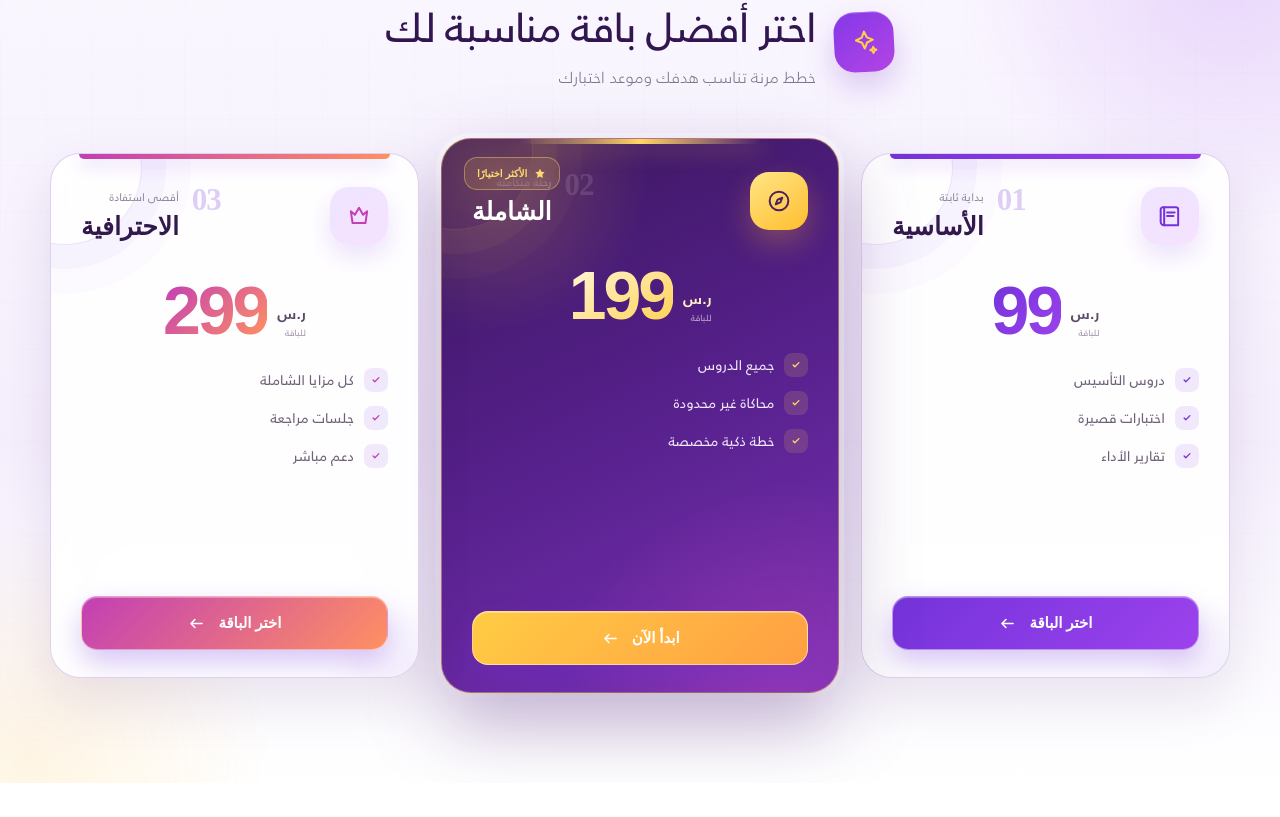
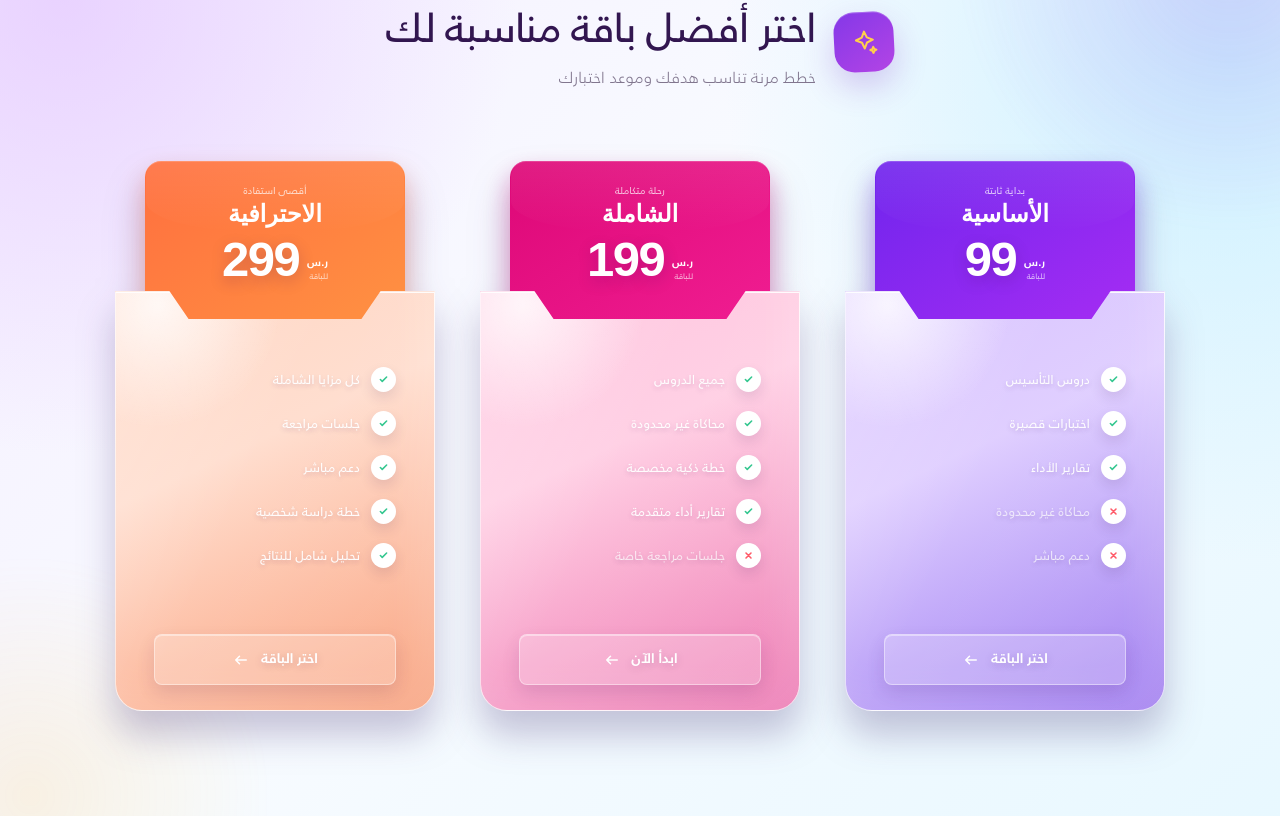
Before and after one commit to KareemPro-Hub/qudrat-maghrabi, a React (Vite) app: page / in a window 1280 px wide. Shown: the part 2283-3100 px from the top of the page. Built offline with nearby package versions, Linux system fonts and the light colour scheme; no server answers; a web font is replaced by a local one.

Commit message:
pricing: rebuild section with cap+pocket design (exact port from reference zip)

```diff
--- a/src/pages/Home.tsx
+++ b/src/pages/Home.tsx
@@ -24,22 +24,37 @@ const valuePoints = [
 
 const plans = [
   {
-    key: 'basic', number: '01', kicker: 'بداية ثابتة', name: 'الأساسية', price: '99',
-    features: ['دروس التأسيس', 'اختبارات قصيرة', 'تقارير الأداء'],
-    cta: 'اختر الباقة', extra: 'qm-basic',
-    icon: <><path d="M6 4.5h11a2 2 0 0 1 2 2V20H7a3 3 0 0 1-3-3V6.5a2 2 0 0 1 2-2Z" /><path d="M7 4.5V20M9.5 9H16M9.5 12H15" /></>,
+    key: 'basic', kicker: 'بداية ثابتة', name: 'الأساسية', price: '99',
+    features: [
+      { text: 'دروس التأسيس', ok: true },
+      { text: 'اختبارات قصيرة', ok: true },
+      { text: 'تقارير الأداء', ok: true },
+      { text: 'محاكاة غير محدودة', ok: false },
+      { text: 'دعم مباشر', ok: false },
+    ],
+    cta: 'اختر الباقة', extra: '',
   },
   {
-    key: 'hot', number: '02', kicker: 'رحلة متكاملة', name: 'الشاملة', price: '199',
-    features: ['جميع الدروس', 'محاكاة غير محدودة', 'خطة ذكية مخصصة'],
-    cta: 'ابدأ الآن', extra: 'qm-hot', popular: true,
-    icon: <><circle cx="12" cy="12" r="8" /><path d="m14.8 9.2-1.6 4-4 1.6 1.6-4 4-1.6Z" /></>,
+    key: 'hot', kicker: 'رحلة متكاملة', name: 'الشاملة', price: '199',
+    features: [
+      { text: 'جميع الدروس', ok: true },
+      { text: 'محاكاة غير محدودة', ok: true },
+      { text: 'خطة ذكية مخصصة', ok: true },
+      { text: 'تقارير أداء متقدمة', ok: true },
+      { text: 'جلسات مراجعة خاصة', ok: false },
+    ],
+    cta: 'ابدأ الآن', extra: ' qm-hot',
   },
   {
-    key: 'pro', number: '03', kicker: 'أقصى استفادة', name: 'الاحترافية', price: '299',
-    features: ['كل مزايا الشاملة', 'جلسات مراجعة', 'دعم مباشر'],
-    cta: 'اختر الباقة', extra: 'qm-pro',
-    icon: <><path d="m5 8 3.5 3L12 5l3.5 6L19 8l-1.5 10h-11L5 8Z" /><path d="M7 18h10" /></>,
+    key: 'pro', kicker: 'أقصى استفادة', name: 'الاحترافية', price: '299',
+    features: [
+      { text: 'كل مزايا الشاملة', ok: true },
+      { text: 'جلسات مراجعة', ok: true },
+      { text: 'دعم مباشر', ok: true },
+      { text: 'خطة دراسة شخصية', ok: true },
+      { text: 'تحليل شامل للنتائج', ok: true },
+    ],
+    cta: 'اختر الباقة', extra: ' qm-pro',
   },
 ]
 
@@ -197,26 +212,25 @@ export default function Home() {
 
           <div className="qm-price-grid">
             {plans.map((plan) => (
-              <article key={plan.key} className={`qm-price-card ${plan.extra}${plan.popular ? ' qm-hot' : ''}`}>
-                <span className="qm-plan-aura" aria-hidden="true" />
-                {plan.popular && (
-                  <span className="qm-popular">
-                    <svg viewBox="0 0 24 24"><path d="m12 3 2.5 5.3L20 9l-4 4 .9 5.7-4.9-2.6-4.9 2.6L8 13 4 9l5.5-.7L12 3Z" /></svg>
-                    الأكثر اختيارًا
-                  </span>
-                )}
-                <header className="qm-plan-head">
-                  <span className="qm-plan-icon" aria-hidden="true"><svg viewBox="0 0 24 24">{plan.icon}</svg></span>
-                  <span className="qm-plan-number">{plan.number}</span>
-                  <div><small>{plan.kicker}</small><h3>{plan.name}</h3></div>
+              <article key={plan.key} className={`qm-price-card${plan.extra}`}>
+                <header className="qm-price-cap">
+                  <small>{plan.kicker}</small>
+                  <h3>{plan.name}</h3>
+                  <div className="qm-price-lockup"><strong>{plan.price}</strong><span>ر.س<small>للباقة</small></span></div>
                 </header>
-                <div className="qm-price-lockup"><strong>{plan.price}</strong><span>ر.س<small>للباقة</small></span></div>
-                <ul>
-                  {plan.features.map((f) => (
-                    <li key={f}><svg viewBox="0 0 24 24"><path d="m7 12 3 3 7-7" /></svg><span>{f}</span></li>
-                  ))}
-                </ul>
-                <Link to="/register">{plan.cta} <svg viewBox="0 0 24 24"><path d="M19 12H5m5-5-5 5 5 5" /></svg></Link>
+                <div className="qm-price-pocket">
+                  <ul>
+                    {plan.features.map((f) => (
+                      <li key={f.text} className={f.ok ? undefined : 'qm-unavailable'}>
+                        {f.ok
+                          ? <svg viewBox="0 0 24 24"><path d="m7 12 3 3 7-7" /></svg>
+                          : <svg viewBox="0 0 24 24"><path d="m8 8 8 8M16 8l-8 8" /></svg>}
+                        <span>{f.text}</span>
+                      </li>
+                    ))}
+                  </ul>
+                  <Link to="/register">{plan.cta} <svg viewBox="0 0 24 24"><path d="M19 12H5m5-5-5 5 5 5" /></svg></Link>
+                </div>
               </article>
             ))}
           </div>
--- a/src/styles/home.css
+++ b/src/styles/home.css
@@ -179,8 +179,7 @@
 .qm-value-grid p { font-size: 13px; line-height: 1.55; margin: 0; color: var(--qm-muted); }
 
 /* ---------- Pricing ---------- */
-.qm-pricing { position: relative; isolation: isolate; overflow: hidden; background: linear-gradient(180deg,#fbf8ff 0%,#f5effd 62%,#fff 100%); }
-.qm-pricing::before { content: ""; position: absolute; z-index: -2; inset: 0; opacity: .42; background-image: linear-gradient(rgba(122,54,218,.035) 1px,transparent 1px), linear-gradient(90deg,rgba(122,54,218,.035) 1px,transparent 1px); background-size: 46px 46px; mask-image: linear-gradient(to bottom, transparent, #000 20%, #000 75%, transparent); }
+.qm-pricing { position: relative; isolation: isolate; overflow: hidden; background: radial-gradient(circle at 5% 12%,rgba(224,190,255,.58),transparent 31%), radial-gradient(circle at 96% 18%,rgba(189,237,255,.72),transparent 35%), linear-gradient(135deg,#f5edff 0%,#f8fbff 48%,#e8f8ff 100%); }
 .qm-pricing-glow { position: absolute; z-index: -1; border-radius: 50%; filter: blur(5px); pointer-events: none; }
 .qm-pricing-glow-one { width: 560px; height: 560px; right: -230px; top: -210px; background: radial-gradient(circle, rgba(154,62,233,.18), transparent 69%); }
 .qm-pricing-glow-two { width: 500px; height: 500px; left: -220px; bottom: -230px; background: radial-gradient(circle, rgba(255,184,43,.13), transparent 68%); }
@@ -189,50 +188,46 @@
 .qm-pricing-heading-icon svg { width: 29px; height: 29px; fill: none; stroke: currentColor; stroke-width: 1.7; stroke-linecap: round; stroke-linejoin: round; }
 .qm-pricing-heading h2 { font-size: 42px; letter-spacing: -1.2px; color: #321650; margin: 0; }
 .qm-pricing-heading .qm-section-sub { margin: 8px 0 0; font-size: 16px; font-weight: 300; color: var(--qm-muted); }
-.qm-price-grid { margin-top: 64px; display: grid; grid-template-columns: 1fr 1.08fr 1fr; gap: 22px; align-items: stretch; direction: rtl; position: relative; z-index: 2; }
-.qm-price-card { --card-accent: #7433da; --card-accent-2: #9c42ed; position: relative; isolation: isolate; overflow: hidden; min-height: 525px; display: flex; flex-direction: column; padding: 30px 30px 27px; background: rgba(255,255,255,.92); border: 1px solid rgba(221,206,239,.95); border-radius: 30px; box-shadow: 0 22px 55px rgba(55,23,87,.1), inset 0 1px 0 #fff; text-align: right; color: #32194d; transition: transform .38s cubic-bezier(.2,.8,.2,1), box-shadow .38s ease, border-color .38s ease; backdrop-filter: blur(14px); animation: qmPlanEnter .72s cubic-bezier(.2,.8,.2,1) both; }
+/* بطاقات الأسعار — غطاء علوي + جيب زجاجي (طبق الأصل من التصميم المرجعي) */
+.qm-price-grid { width: 100%; max-width: 1050px; margin: 72px auto 0; display: grid; grid-template-columns: repeat(3, 320px); justify-content: center; gap: 45px; align-items: end; direction: rtl; position: relative; z-index: 2; }
+.qm-price-card { --card-accent: #7025ed; --card-accent-2: #a52cf3; --pocket-top: #d9c4ff; --pocket-bottom: #9d77ef; position: relative; isolation: isolate; overflow: visible; width: 320px; padding: 0; border: 0; background: transparent; color: #fff; text-align: center; filter: drop-shadow(0 24px 18px rgba(47,29,98,.25)); transition: transform .38s cubic-bezier(.2,.8,.2,1), filter .38s ease; animation: qmPocketCardIn .72s cubic-bezier(.2,.8,.2,1) both; }
 .qm-price-card:nth-child(2) { animation-delay: .1s; }
 .qm-price-card:nth-child(3) { animation-delay: .2s; }
-.qm-price-card.qm-pro { --card-accent: #c23fb5; --card-accent-2: #ff9062; }
-@keyframes qmPlanEnter { from { opacity: 0; transform: translateY(28px) rotateX(3deg); } to { opacity: 1; transform: translateY(0) rotateX(0); } }
-.qm-price-card::before { content: ""; position: absolute; z-index: 2; top: 0; right: 28px; left: 28px; height: 5px; border-radius: 0 0 8px 8px; background: linear-gradient(90deg, var(--card-accent), var(--card-accent-2)); box-shadow: 0 5px 17px rgba(116,51,218,.3); }
-.qm-price-card::after { content: ""; position: absolute; z-index: -1; width: 155px; height: 155px; left: -64px; top: -64px; border: 1px solid rgba(116,51,218,.14); border-radius: 50%; box-shadow: 0 0 0 24px rgba(116,51,218,.04), 0 0 0 49px rgba(116,51,218,.02); }
-.qm-price-card:hover { transform: translateY(-10px); border-color: rgba(116,51,218,.28); box-shadow: 0 32px 72px rgba(62,27,99,.17), inset 0 1px 0 #fff; }
-.qm-plan-aura { position: absolute; z-index: -1; width: 210px; height: 210px; right: -115px; bottom: -120px; border-radius: 50%; background: radial-gradient(circle, rgba(116,51,218,.11), transparent 68%); pointer-events: none; }
-.qm-plan-head { display: flex; align-items: center; gap: 13px; min-height: 64px; }
-.qm-plan-icon { width: 58px; height: 58px; flex: 0 0 58px; display: grid; place-items: center; border-radius: 19px; background: linear-gradient(145deg, #efe4ff, #f5e2ff); color: var(--card-accent); box-shadow: 0 11px 25px rgba(116,51,218,.14); transition: transform .35s cubic-bezier(.2,.8,.2,1); }
-.qm-price-card:hover .qm-plan-icon { transform: rotate(-7deg) scale(1.07); }
-.qm-plan-icon svg { width: 28px; height: 28px; fill: none; stroke: currentColor; stroke-width: 1.7; stroke-linecap: round; stroke-linejoin: round; }
-.qm-plan-head > div { padding-top: 2px; }
-.qm-plan-head small { display: block; color: #94889d; font-size: 11px; font-weight: 500; margin-bottom: 3px; }
-.qm-plan-head h3 { margin: 0; font-size: 25px; font-weight: 900; }
-.qm-plan-number { margin-inline-start: auto; align-self: flex-start; color: rgba(116,51,218,.24); font: 900 31px/1 'FrutigerArabic'; letter-spacing: -1px; }
-.qm-price-lockup { display: flex; align-items: flex-end; justify-content: center; gap: 10px; margin: 35px 0 29px; direction: ltr; }
-.qm-price-lockup strong { display: block; font-size: 68px; line-height: .82; font-weight: 900; letter-spacing: -3px; background: linear-gradient(135deg, var(--card-accent), var(--card-accent-2)); -webkit-background-clip: text; background-clip: text; color: transparent; }
-.qm-price-lockup > span { display: flex; flex-direction: column; align-items: flex-start; color: #5d4c69; font-size: 15px; font-weight: 700; line-height: 1.15; direction: rtl; }
-.qm-price-lockup > span small { margin-top: 5px; color: #a397ab; font-size: 9px; font-weight: 500; }
-.qm-price-card ul { list-style: none; padding: 0; margin: 0 0 27px; display: grid; gap: 14px; color: #6e6078; line-height: 1.4; }
-.qm-price-card li { display: flex; align-items: center; gap: 10px; font-size: 14px; font-weight: 500; }
-.qm-price-card li svg { width: 24px; height: 24px; flex: 0 0 24px; padding: 5px; border-radius: 8px; background: rgba(116,51,218,.1); color: var(--card-accent); fill: none; stroke: currentColor; stroke-width: 2.2; stroke-linecap: round; stroke-linejoin: round; }
-.qm-price-card button, .qm-price-card a { margin-top: auto; width: 100%; min-height: 54px; display: flex; align-items: center; justify-content: center; gap: 12px; padding: 14px 20px; border: 1px solid rgba(255,255,255,.45); border-radius: 16px; background: linear-gradient(135deg, var(--card-accent), var(--card-accent-2)); color: #fff; font: 800 15px 'FrutigerArabic'; cursor: pointer; box-shadow: 0 13px 28px rgba(116,51,218,.28), inset 0 1px 0 rgba(255,255,255,.32); text-decoration: none; }
-.qm-price-card button svg, .qm-price-card a svg { width: 19px; height: 19px; fill: none; stroke: currentColor; stroke-width: 2; stroke-linecap: round; stroke-linejoin: round; transition: transform .25s ease; }
-.qm-price-card button:hover svg, .qm-price-card a:hover svg { transform: translateX(-5px); }
-.qm-price-card.qm-hot { --card-accent: #ffcc43; --card-accent-2: #ff9f43; min-height: 555px; margin: -15px 0; background: radial-gradient(circle at 13% 7%, rgba(255,198,67,.22), transparent 25%), radial-gradient(circle at 85% 100%, rgba(230,77,181,.24), transparent 33%), linear-gradient(155deg, #3a175d 0%, #55208a 48%, #7830b5 100%); color: #fff; border: 1px solid rgba(255,210,91,.42); box-shadow: 0 30px 76px rgba(73,27,115,.34), 0 0 0 5px rgba(255,255,255,.6); transform: translateY(-4px); }
-.qm-price-card.qm-hot::before { right: 74px; left: 74px; background: linear-gradient(90deg, transparent, #ffd763, transparent); box-shadow: 0 5px 22px rgba(255,206,67,.4); }
-.qm-price-card.qm-hot::after { border-color: rgba(255,211,84,.12); box-shadow: 0 0 0 24px rgba(255,211,84,.04), 0 0 0 49px rgba(255,211,84,.025); }
-.qm-price-card.qm-hot:hover { transform: translateY(-14px); border-color: rgba(255,215,101,.72); box-shadow: 0 39px 90px rgba(73,27,115,.43), 0 0 0 5px rgba(255,255,255,.75); }
-.qm-price-card.qm-hot .qm-plan-icon { background: linear-gradient(145deg,#ffe685,#ffbd2e); color: #4b225f; box-shadow: 0 13px 30px rgba(255,183,32,.28); }
-.qm-price-card.qm-hot .qm-plan-head small { color: #cdb9df; }
-.qm-price-card.qm-hot .qm-plan-head h3 { color: #fff; }
-.qm-price-card.qm-hot .qm-plan-number { color: rgba(255,255,255,.12); }
-.qm-price-card.qm-hot .qm-price-lockup strong { background: linear-gradient(145deg,#fff7d9,#ffd151); -webkit-background-clip: text; background-clip: text; color: transparent; }
-.qm-price-card.qm-hot .qm-price-lockup > span { color: #fff1c8; }
-.qm-price-card.qm-hot .qm-price-lockup > span small { color: #baa7cb; }
-.qm-price-card.qm-hot ul { color: #f1e8fa; }
-.qm-price-card.qm-hot li svg { background: rgba(255,211,89,.14); color: #ffd866; }
-.qm-price-card.qm-hot button { background: linear-gradient(135deg,#ffdf70,#ffc235 60%,#ffad28); color: #3e2246; box-shadow: 0 15px 32px rgba(32,8,58,.35), inset 0 1px 0 rgba(255,255,255,.82); }
-.qm-popular { position: absolute; z-index: 4; top: 18px; left: 22px; display: flex; align-items: center; gap: 6px; padding: 8px 12px; border-radius: 13px; background: rgba(255,203,66,.13); border: 1px solid rgba(255,214,106,.42); color: #ffda70; font-size: 10px; font-weight: 800; backdrop-filter: blur(10px); }
-.qm-popular svg { width: 14px; height: 14px; fill: currentColor; stroke: none; }
+@keyframes qmPocketCardIn { from { opacity: 0; transform: translateY(30px); } to { opacity: 1; transform: none; } }
+.qm-price-card.qm-hot { --card-accent: #dd0877; --card-accent-2: #f01d91; --pocket-top: #ffc6df; --pocket-bottom: #eb73b0; }
+.qm-price-card.qm-pro { --card-accent: #ff6f3f; --card-accent-2: #ff9142; --pocket-top: #ffd7c5; --pocket-bottom: #f89e79; }
+.qm-price-card:hover { transform: translateY(-8px); filter: drop-shadow(0 30px 22px rgba(47,29,98,.3)); }
+.qm-price-cap { position: relative; z-index: 1; width: 260px; min-height: 158px; margin: 0 auto; padding: 20px 20px 36px; display: flex; flex-direction: column; align-items: center; justify-content: center; border-radius: 16px 16px 3px 3px; background: linear-gradient(145deg, var(--card-accent), var(--card-accent-2)); color: #fff; box-shadow: 0 13px 24px color-mix(in srgb, var(--card-accent) 34%, transparent), inset 0 1px 0 rgba(255,255,255,.24); }
+.qm-price-cap::before { content: ""; position: absolute; inset: 1px 1px auto; height: 44%; border-radius: 15px 15px 44% 44%; background: linear-gradient(180deg, rgba(255,255,255,.2), transparent); opacity: .42; pointer-events: none; }
+.qm-price-cap > small { position: relative; z-index: 1; margin: 0 0 2px; color: rgba(255,255,255,.72); font-size: 10px; font-weight: 400; }
+.qm-price-cap h3 { position: relative; z-index: 1; margin: 0 0 11px; color: #fff; font-size: 24px; font-weight: 900; line-height: 1.15; }
+.qm-price-lockup { position: relative; z-index: 1; margin: 0; display: flex; align-items: flex-end; justify-content: center; gap: 8px; direction: ltr; }
+.qm-price-lockup strong { display: block; color: #fff; font-size: 49px; line-height: .85; font-weight: 900; letter-spacing: -1.5px; text-shadow: 0 5px 15px rgba(62,12,85,.22); }
+.qm-price-lockup > span { display: flex; flex-direction: column; align-items: flex-start; color: #fff; font-size: 11px; font-weight: 700; line-height: 1.05; direction: rtl; }
+.qm-price-lockup > span small { margin-top: 3px; color: rgba(255,255,255,.7); font-size: 8px; font-weight: 400; }
+.qm-price-pocket { position: relative; z-index: 2; min-height: 420px; margin-top: -28px; padding: 72px 38px 25px; display: flex; flex-direction: column; border-radius: 0 0 27px 27px; clip-path: polygon(0 0, 17% 0, 23% 28px, 77% 28px, 83% 0, 100% 0, 100% 100%, 0 100%); background: radial-gradient(circle at 13% 3%, rgba(255,255,255,.78), transparent 25%), linear-gradient(155deg, var(--pocket-top) 0%, color-mix(in srgb, var(--pocket-top) 82%, #fff) 38%, var(--pocket-bottom) 100%); border: 1px solid rgba(255,255,255,.74); box-shadow: inset 0 1px 0 rgba(255,255,255,.9), inset -18px -20px 34px rgba(255,255,255,.12); color: #fff; backdrop-filter: blur(15px); }
+.qm-price-pocket::after { content: ""; position: absolute; inset: 0; z-index: -1; border-radius: inherit; background: linear-gradient(115deg, rgba(255,255,255,.24), transparent 43%, rgba(255,255,255,.06)); pointer-events: none; }
+.qm-price-pocket ul { list-style: none; padding: 0; margin: 0 0 22px; display: grid; gap: 13px; color: #fff; line-height: 1.4; text-align: right; }
+.qm-price-pocket li { display: flex; align-items: center; gap: 11px; min-height: 31px; font-size: 13px; font-weight: 400; color: rgba(255,255,255,.94); text-shadow: 0 2px 5px rgba(75,31,104,.18); }
+.qm-price-pocket li svg { width: 25px; height: 25px; flex: 0 0 25px; padding: 5px; border-radius: 50%; background: #fff; color: #35c790; fill: none; stroke: currentColor; stroke-width: 2.5; stroke-linecap: round; stroke-linejoin: round; box-shadow: 0 6px 13px rgba(55,21,84,.12); }
+.qm-price-pocket li.qm-unavailable { color: rgba(255,255,255,.68); }
+.qm-price-pocket li.qm-unavailable svg { color: #ff5a68; }
+.qm-price-pocket button, .qm-price-pocket a { position: relative; isolation: isolate; overflow: hidden; width: 100%; min-height: 49px; margin-top: auto; display: flex; align-items: center; justify-content: center; gap: 11px; padding: 11px 16px; border: 1px solid rgba(255,255,255,.42); border-radius: 8px; background: rgba(255,255,255,.22); color: #fff; font: 700 14px 'FrutigerArabic'; cursor: pointer; box-shadow: inset 0 1px 0 rgba(255,255,255,.42), 0 8px 18px rgba(69,28,99,.12); text-shadow: 0 2px 8px rgba(65,22,93,.18); text-decoration: none; }
+.qm-price-pocket button::after, .qm-price-pocket a::after { content: ""; position: absolute; z-index: -1; inset: -55% auto -55% -55%; width: 38%; transform: skewX(-22deg); background: linear-gradient(90deg, transparent, rgba(255,255,255,.75), transparent); transition: left .6s ease; }
+.qm-price-pocket button:hover::after, .qm-price-pocket a:hover::after { left: 130%; }
+.qm-price-pocket button svg, .qm-price-pocket a svg { width: 18px; height: 18px; fill: none; stroke: currentColor; stroke-width: 2; stroke-linecap: round; stroke-linejoin: round; transition: transform .25s ease; }
+.qm-price-pocket button:hover svg, .qm-price-pocket a:hover svg { transform: translateX(-5px); }
+@media (max-width: 1100px) and (min-width: 901px) {
+  .qm-price-grid { grid-template-columns: repeat(3, 285px); gap: 25px; }
+  .qm-price-card { width: 285px; }
+  .qm-price-cap { width: 235px; }
+}
+@media (max-width: 380px) {
+  .qm-price-grid { grid-template-columns: 294px; max-width: 294px; }
+  .qm-price-card { width: 294px; }
+  .qm-price-cap { width: 240px; }
+  .qm-price-pocket { padding-inline: 31px; }
+}
 
 /* ---------- Reviews ---------- */
 .qm-reviews { position: relative; overflow: hidden; text-align: center; }
@@ -369,9 +364,10 @@
   .qm-value-grid article { min-height: 155px; padding: 16px; }
   .qm-pricing-heading { justify-content: flex-start; }
   .qm-pricing-heading h2 { font-size: 33px; }
-  .qm-price-grid { grid-template-columns: 1fr; margin-top: 48px; gap: 22px; max-width: 620px; margin-inline: auto; }
-  .qm-price-card { min-height: 500px; }
-  .qm-price-card.qm-hot { order: -1; min-height: 520px; margin: 0; transform: none; }
+  .qm-price-grid { grid-template-columns: 320px; gap: 52px; max-width: 320px; margin-top: 55px; }
+  .qm-price-card { width: 320px; }
+  .qm-price-cap { width: 260px; }
+  .qm-price-pocket { min-height: 420px; }
   .qm-review-row { grid-template-columns: 1fr; gap: 16px; }
   .qm-testimonial-card { min-height: 350px; }
   .qm-site-footer { margin-top: 80px; padding-bottom: 60px; }
```
